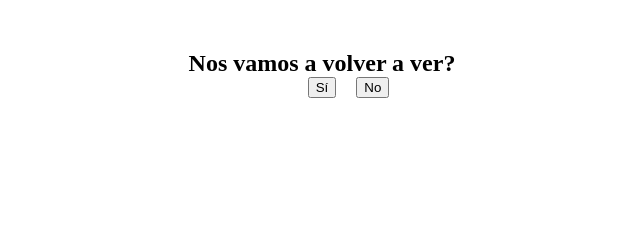
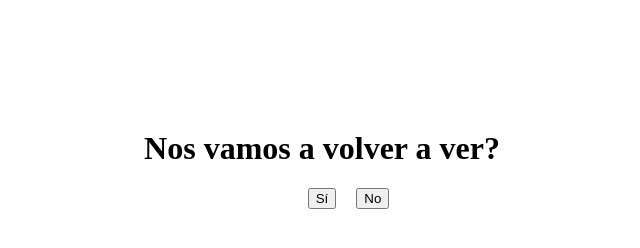
Before and after one commit to elgober/lapatrona, a plain HTML site: page index.html in a window 1280 px wide. Shown: the whole page, without its empty margins (318-958 px from the left). Drawn offline with Linux system fonts and the light colour scheme.

Commit message:
Update index.html

```diff
--- a/index.html
+++ b/index.html
@@ -12,10 +12,8 @@
             overflow: hidden;
         }
 
-        h1 {
-            font-size: 0; /* Establece el tamaño del texto del título en cero para que no sea visible */
-            margin: 0;
-            padding: 0;
+        h1.title {
+            visibility: hidden;
         }
 
         #button-container {
@@ -39,8 +37,8 @@
     </style>
 </head>
 <body>
-    <h1>La Patrona</h1>
-    <h1 style="font-size: 1.5em;">Nos vamos a volver a ver?</h1>
+    <h1 class="title">La Patrona</h1>
+    <h1>Nos vamos a volver a ver?</h1>
 
     <div id="button-container">
         <button id="si-btn" onclick="showResponse('Cuando quieras mi chula')">Sí</button>
```
